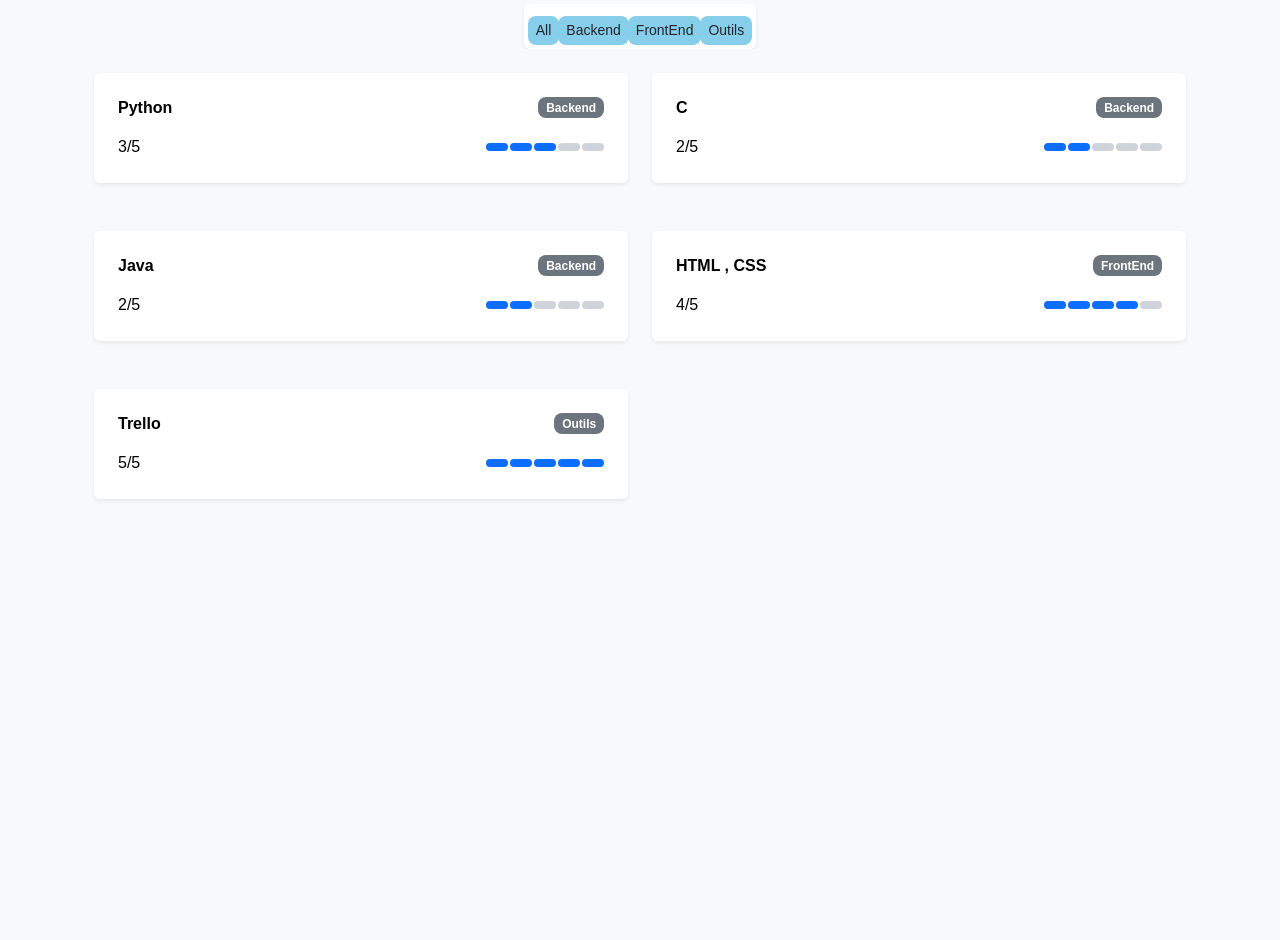
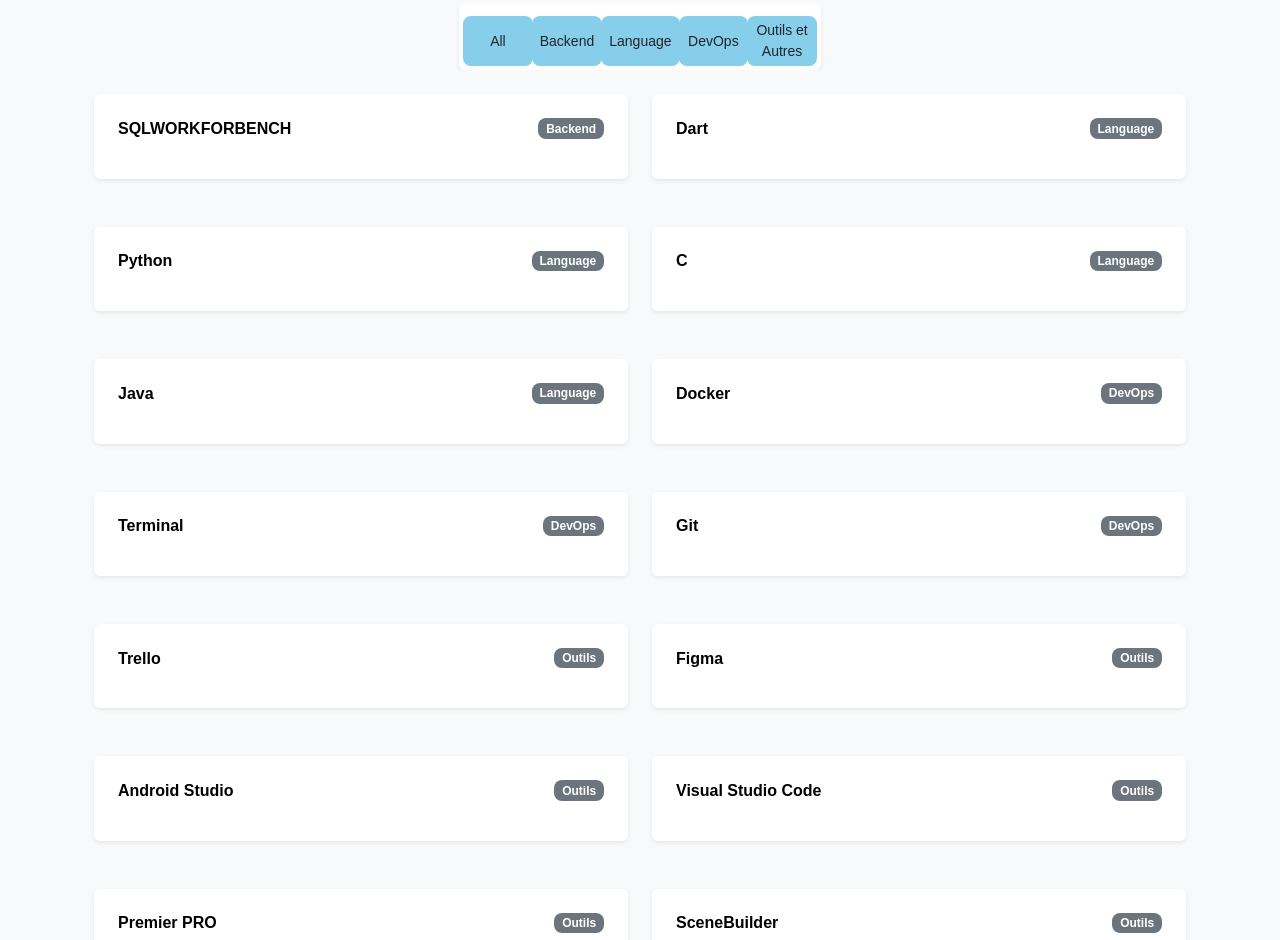
Before and after one commit to sachamace/PortFolio, a plain HTML site: page index.html in a window 1280 px wide. Shown: the part 1860-2800 px from the top of the page. Before the commit the page ends 2511 px from the top, so only its background shows below. Drawn offline with nearby package versions, Linux system fonts and the light colour scheme.

Commit message:
:construction: ajout des skills meme si c'est nulle

```diff
--- a/index.html
+++ b/index.html
@@ -27,7 +27,7 @@
               <a class="nav-link bx bx-book" href="#portfolio"></a>
             </li>
             <li class="nav-item">
-              <a class="nav-link bx bx-envelope" href = "sources/CV_2025-06-04_Sacha_Macé.pdf"></a>
+              <a class="nav-link bx bx-envelope" href="sources/CV_2025-06-04_Sacha_Macé.pdf"></a>
             </li>
             <li class="nav-item">
               <button id="theme-toggle" class="nav-link btn btn-link bx bx-moon"></button>
@@ -72,19 +72,19 @@
             <div class="col-lg-2 col-md-6 mx-auto text-center">
               <div class="service-box">
                 <i class="display-5 bi bi-search pink"></i>
-                <h3 class="fs-5 mt-2 fw-light">Patience et persévérant</h3>
+                <h3 class="fs-5 mt-2 fw-light">Curieux</h3>
               </div>
             </div>
             <div class="col-lg-2 col-md-6 mx-auto text-center">
               <div class="service-box">
                 <i class="display-5 bi bi-search pink"></i>
-                <h3 class="fs-5 mt-2 fw-light">Patience et persévérant</h3>
+                <h3 class="fs-5 mt-2 fw-light">Entreprenant et Discipliné</h3>
               </div>
             </div>
             <div class="col-lg-2 col-md-6 mx-auto text-center">
               <div class="service-box">
                 <i class="display-5 bi bi-search pink"></i>
-                <h3 class="fs-5 mt-2 fw-light">Patience et persévérant</h3>
+                <h3 class="fs-5 mt-2 fw-light"></h3>
               </div>
             </div>
           </div>
@@ -146,7 +146,7 @@
     <!-- Panneau latéral pour détails du projet -->
     <div id="project-sidebar" class="project-sidebar">
       <button id="close-sidebar" class="close-btn" aria-label="Fermer">×</button>
-      <img id="sidebar-image" src="images/presence-referencement-google.jpg" alt="Image projet">
+      <img id="sidebar-image" alt="Image projet">
       <h3 id="sidebar-title"></h3>
       <p id="sidebar-description"></p>
       <a id="sidebar-link" target="_blank">Voir le projet</a>
@@ -162,103 +162,131 @@
           <div class="btn-group shadow-sm dark-mode-card p-1 rounded">
             <button class="btn btn-sm filter-btn" data-filter="all">All</button>
             <button class="btn btn-sm filter-btn" data-filter="backend">Backend</button>
-            <button class="btn btn-sm filter-btn" data-filter="lang">FrontEnd</button>
-            <button class="btn btn-sm filter-btn" data-filter="Tools">Outils</button>
+            <button class="btn btn-sm filter-btn" data-filter="language">Language</button>
+            <button class="btn btn-sm filter-btn" data-filter="DevOps">DevOps</button>
+            <button class="btn btn-sm filter-btn" data-filter="Tools">Outils et Autres </button>
           </div>
         </div>
         <div class="row g-4" id="tech-grid">
+          <!-- Backend -->
           <div class="col-md-6 mb-4 tech-card" data-cat="backend">
             <div class="p-4 rounded shadow-sm bg-white dark-mode-card h-100">
               <div class="d-flex justify-content-between align-items-center mb-3">
-                <h3 class="h6 fw-semibold mb-0 dark-mode-text">Python</h3>
-                <span class="badge bg-secondary text-capitalize">backend</span>
-              </div>
-              <div class="d-flex align-items-center justify-content-between">
-                <span class="fw-medium dark-mode-text">3/5</span>
-                <div class="d-flex">
-                  <div class="level-fill"></div>
-                  <div class="level-fill"></div>
-                  <div class="level-fill"></div>
-                  <div class="level-empty"></div>
-                  <div class="level-empty"></div>
-                </div>
+                <h3 class="h6 fw-semibold mb-0 dark-mode-text">SQLWORKFORBENCH</h3>
+                <span class="badge bg-secondary text-capitalize">Backend</span>
               </div>
             </div>
           </div>
-          <div class="col-md-6 mb-4 tech-card" data-cat="backend">
+          <!-- Language de Programmation -->
+          <div class="col-md-6 mb-4 tech-card" data-cat="language">
+            <div class="p-4 rounded shadow-sm bg-white dark-mode-card h-100">
+              <div class="d-flex justify-content-between align-items-center mb-3">
+                <h3 class="h6 fw-semibold mb-0 dark-mode-text">Dart</h3>
+                <span class="badge bg-secondary text-capitalize">Language</span>
+              </div>
+            </div>
+          </div>
+
+          <div class="col-md-6 mb-4 tech-card" data-cat="language">
+            <div class="p-4 rounded shadow-sm bg-white dark-mode-card h-100">
+              <div class="d-flex justify-content-between align-items-center mb-3">
+                <h3 class="h6 fw-semibold mb-0 dark-mode-text">Python</h3>
+                <span class="badge bg-secondary text-capitalize">Language</span>
+              </div>
+            </div>
+          </div>
+          <div class="col-md-6 mb-4 tech-card" data-cat="language">
             <div class="p-4 rounded shadow-sm bg-white dark-mode-card h-100">
               <div class="d-flex justify-content-between align-items-center mb-3">
                 <h3 class="h6 fw-semibold mb-0 dark-mode-text">C</h3>
-                <span class="badge bg-secondary text-capitalize">backend</span>
-              </div>
-              <div class="d-flex align-items-center justify-content-between">
-                <span class="fw-medium dark-mode-text">2/5</span>
-                <div class="d-flex">
-                  <div class="level-fill"></div>
-                  <div class="level-fill"></div>
-                  <div class="level-empty"></div>
-                  <div class="level-empty"></div>
-                  <div class="level-empty"></div>
-                </div>
+                <span class="badge bg-secondary text-capitalize">Language</span>
               </div>
             </div>
           </div>
-          <div class="col-md-6 mb-4 tech-card" data-cat="backend">
+          <div class="col-md-6 mb-4 tech-card" data-cat="language">
             <div class="p-4 rounded shadow-sm bg-white dark-mode-card h-100">
               <div class="d-flex justify-content-between align-items-center mb-3">
                 <h3 class="h6 fw-semibold mb-0 dark-mode-text">Java</h3>
-                <span class="badge bg-secondary text-capitalize">backend</span>
-              </div>
-              <div class="d-flex align-items-center justify-content-between">
-                <span class="fw-medium dark-mode-text">2/5</span>
-                <div class="d-flex">
-                  <div class="level-fill"></div>
-                  <div class="level-fill"></div>
-                  <div class="level-empty"></div>
-                  <div class="level-empty"></div>
-                  <div class="level-empty"></div>
-                </div>
+                <span class="badge bg-secondary text-capitalize">Language</span>
               </div>
             </div>
           </div>
-          <div class="col-md-6 mb-4 tech-card" data-cat="lang">
+          <!-- DevOps -->
+          <div class="col-md-6 mb-4 tech-card" data-cat="DevOps">
             <div class="p-4 rounded shadow-sm bg-white dark-mode-card h-100">
               <div class="d-flex justify-content-between align-items-center mb-3">
-                <h3 class="h6 fw-semibold mb-0 dark-mode-text">HTML , CSS</h3>
-                <span class="badge bg-secondary text-capitalize">FrontEnd</span>
+                <h3 class="h6 fw-semibold mb-0 dark-mode-text">Docker</h3>
+                <span class="badge bg-secondary text-capitalize">DevOps</span>
               </div>
-              <div class="d-flex align-items-center justify-content-between">
-                <span class="fw-medium dark-mode-text">4/5</span>
-                <div class="d-flex">
-                  <div class="level-fill"></div>
-                  <div class="level-fill"></div>
-                  <div class="level-fill"></div>
-                  <div class="level-fill"></div>
-                  <div class="level-empty"></div>
-                </div>
+            </div>
+          </div>
+          <div class="col-md-6 mb-4 tech-card" data-cat="DevOps">
+            <div class="p-4 rounded shadow-sm bg-white dark-mode-card h-100">
+              <div class="d-flex justify-content-between align-items-center mb-3">
+                <h3 class="h6 fw-semibold mb-0 dark-mode-text">Terminal</h3>
+                <span class="badge bg-secondary text-capitalize">DevOps</span>
+              </div>
+            </div>
+          </div>
+          <div class="col-md-6 mb-4 tech-card" data-cat="DevOps">
+            <div class="p-4 rounded shadow-sm bg-white dark-mode-card h-100">
+              <div class="d-flex justify-content-between align-items-center mb-3">
+                <h3 class="h6 fw-semibold mb-0 dark-mode-text">Git</h3>
+                <span class="badge bg-secondary text-capitalize">DevOps</span>
+              </div>
+            </div>
+          </div>
+          <!-- Ligne des outils et autres  -->
+          <div class="col-md-6 mb-4 tech-card" data-cat="Tools">
+            <div class="p-4 rounded shadow-sm bg-white dark-mode-card h-100">
+              <div class="d-flex justify-content-between align-items-center mb-3">
+                <h3 class="h6 fw-semibold mb-0 dark-mode-text">Trello</h3>
+                <span class="badge bg-secondary text-capitalize">Outils</span>
               </div>
             </div>
           </div>
           <div class="col-md-6 mb-4 tech-card" data-cat="Tools">
             <div class="p-4 rounded shadow-sm bg-white dark-mode-card h-100">
               <div class="d-flex justify-content-between align-items-center mb-3">
-                <h3 class="h6 fw-semibold mb-0 dark-mode-text">Trello</h3>
+                <h3 class="h6 fw-semibold mb-0 dark-mode-text">Figma</h3>
                 <span class="badge bg-secondary text-capitalize">Outils</span>
-              </div>
-              <div class="d-flex align-items-center justify-content-between">
-                <span class="fw-medium dark-mode-text">5/5</span>
-                <div class="d-flex">
-                  <div class="level-fill"></div>
-                  <div class="level-fill"></div>
-                  <div class="level-fill"></div>
-                  <div class="level-fill"></div>
-                  <div class="level-fill"></div>
-                </div>
               </div>
             </div>
           </div>
-
+          <div class="col-md-6 mb-4 tech-card" data-cat="Tools">
+            <div class="p-4 rounded shadow-sm bg-white dark-mode-card h-100">
+              <div class="d-flex justify-content-between align-items-center mb-3">
+                <h3 class="h6 fw-semibold mb-0 dark-mode-text">Android Studio</h3>
+                <span class="badge bg-secondary text-capitalize">Outils</span>
+              </div>
+            </div>
+          </div>
+          <div class="col-md-6 mb-4 tech-card" data-cat="Tools">
+            <div class="p-4 rounded shadow-sm bg-white dark-mode-card h-100">
+              <div class="d-flex justify-content-between align-items-center mb-3">
+                <h3 class="h6 fw-semibold mb-0 dark-mode-text">Visual Studio Code</h3>
+                <span class="badge bg-secondary text-capitalize">Outils</span>
+              </div>
+            </div>
+          </div>
+          <div class="col-md-6 mb-4 tech-card" data-cat="Tools">
+            <div class="p-4 rounded shadow-sm bg-white dark-mode-card h-100">
+              <div class="d-flex justify-content-between align-items-center mb-3">
+                <h3 class="h6 fw-semibold mb-0 dark-mode-text">Premier PRO</h3>
+                <span class="badge bg-secondary text-capitalize">Outils</span>
+              </div>
+            </div>
+          </div>
+          <div class="col-md-6 mb-4 tech-card" data-cat="Tools">
+            <div class="p-4 rounded shadow-sm bg-white dark-mode-card h-100">
+              <div class="d-flex justify-content-between align-items-center mb-3">
+                <h3 class="h6 fw-semibold mb-0 dark-mode-text">SceneBuilder</h3>
+                <span class="badge bg-secondary text-capitalize">Outils</span>
+              </div>
+            </div>
+          </div>
         </div>
+      </div>
     </section>
     <script src="script.js"></script>
     <script src="https://cdn.jsdelivr.net/npm/bootstrap@5.3.0/dist/js/bootstrap.bundle.min.js"></script>
```
